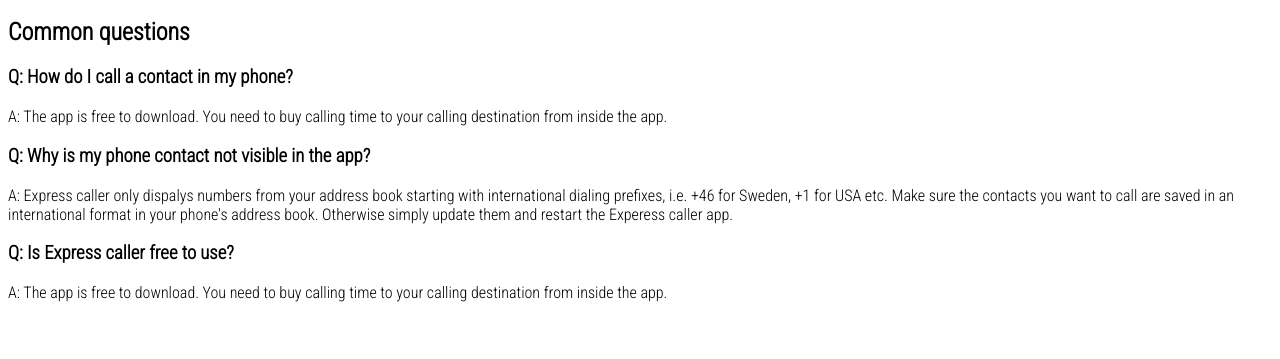
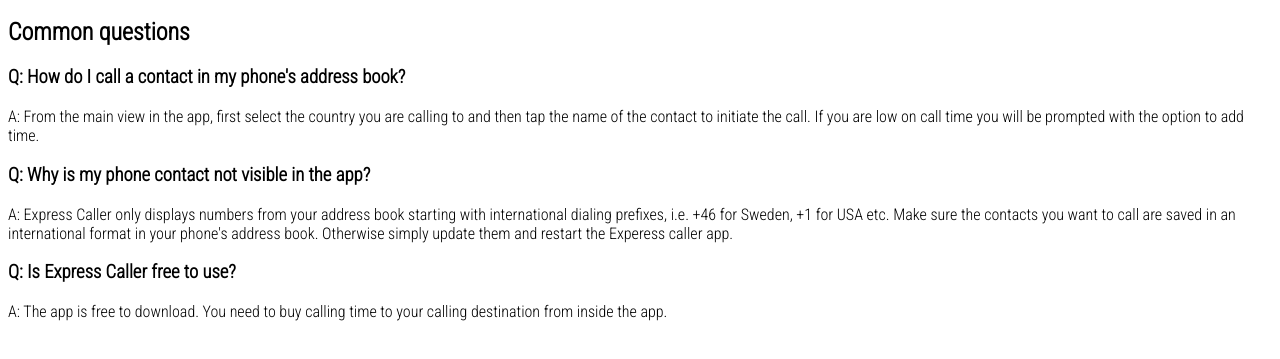
Before and after one commit to alphaground/alphaground.github.io, a plain HTML site: page express/support.html in a window 1280 px wide. Shown: the part 49-408 px from the top of the page. Drawn offline with Linux system fonts and the light colour scheme.

Commit message:
Update support.html

```diff
--- a/express/support.html
+++ b/express/support.html
@@ -7,17 +7,17 @@
    <h1>Express Caller Support</h1>
    <h2>Common questions</h2>
 
-   <h3>Q: How do I call a contact in my phone?</h3>
+   <h3>Q: How do I call a contact in my phone's address book?</h3>
    <p>
-    A: The app is free to download. You need to buy calling time to your calling destination from inside the app.
+    A: From the main view in the app, first select the country you are calling to and then tap the name of the contact to initiate the call. If you are low on call time you will be prompted with the option to add time.
    </p>
 
    <h3>Q: Why is my phone contact not visible in the app?</h3>
    <p>
-    A: Express caller only dispalys numbers from your address book starting with international dialing prefixes, i.e. +46 for Sweden, +1 for USA etc. Make sure the contacts you want to call are saved in an international format in your phone's address book. Otherwise simply update them and restart the Experess caller app.
+    A: Express Caller only displays numbers from your address book starting with international dialing prefixes, i.e. +46 for Sweden, +1 for USA etc. Make sure the contacts you want to call are saved in an international format in your phone's address book. Otherwise simply update them and restart the Experess caller app.
    </p>
 
-   <h3>Q: Is Express caller free to use?</h3>
+   <h3>Q: Is Express Caller free to use?</h3>
    <p>
     A: The app is free to download. You need to buy calling time to your calling destination from inside the app.
    </p>
```
